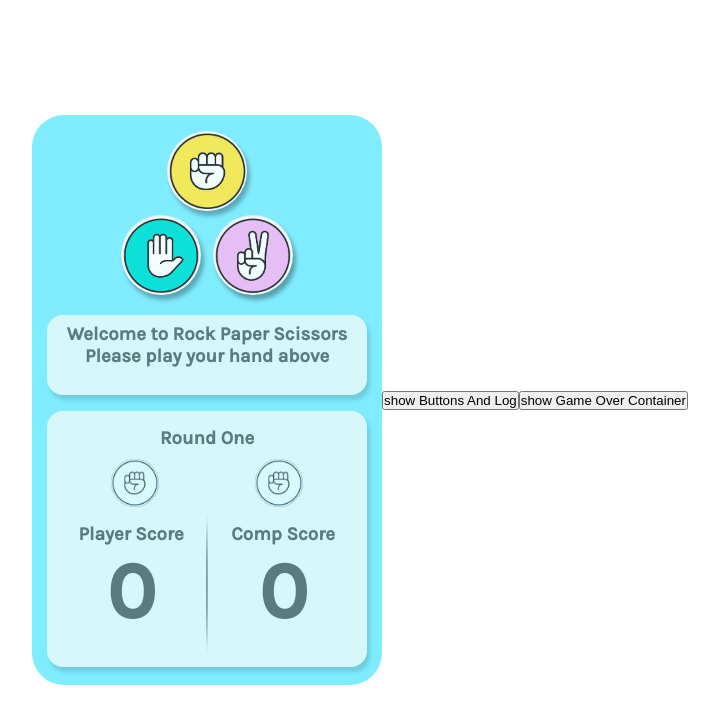
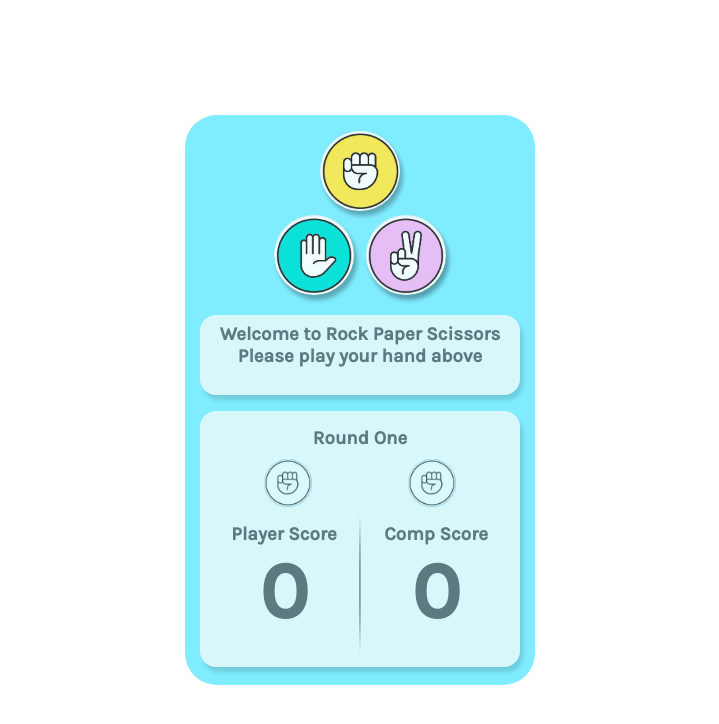
Before and after one commit to ashaqragit/Project--Rock-Paper-Scissors-, a plain HTML site: page index.html in a window 1280 px wide. Shown: the whole page, without its empty margins (280-999 px from the left). Drawn offline with Linux system fonts and the light colour scheme.

Commit message:
cleaning the code 1

```diff
--- a/index.html
+++ b/index.html
@@ -60,12 +60,7 @@
         </div>
       </div>
     </div>
-    <button class="test" onclick="showButtonsAndLog()">
-      show Buttons And Log
-    </button>
-    <button class="test" onclick="showGameOverContainer()">
-      show Game Over Container
-    </button>
+
     <script src="script.js"></script>
   </body>
 </html>
--- a/script.js
+++ b/script.js
@@ -19,16 +19,7 @@ const retryGame = document.querySelector(".retry-game");
 const retryMsg = document.querySelector(".retry-message");
 
 /*=================================================================================*/
-function test() {
-  playerChoice = "rock";
-  computerChoice = "rock";
-}
 
-function showButtonsAndLog() {
-  retryGame.style.display = "none";
-  gameLog.style.display = "block";
-  playerButtons.style.display = "flex";
-}
 function showGameOverContainer() {
   retryGame.style.display = "flex";
   gameLog.style.display = "none";
```
